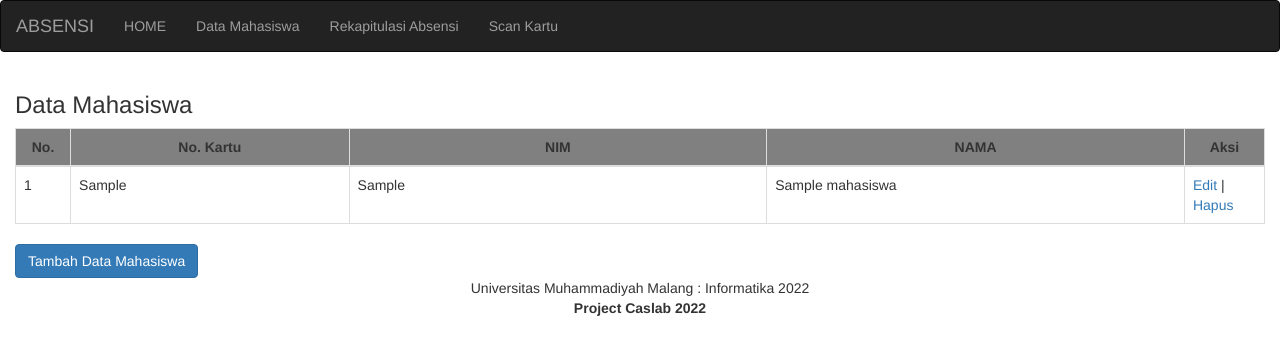
After one commit to n4siKvn1ng/absensi_rfid, a PHP site: page /datamahasiswa.php in a window 1280 px wide. The commit adds this page. Shown: the top 355 px of the page. Run offline with PHP 8.4, Linux system fonts and the light colour scheme; tables that the repository leaves empty or names only in its code hold one stand-in row (values such as "Sample post").

Commit message:
mengubah nama file baru

```diff
--- /dev/null
+++ b/datamahasiswa.php
@@ -0,0 +1,64 @@
+<!DOCTYPE html>
+<html>
+    <head>
+        <?php include "header.php"; ?>
+        <title>Data Mahasiswa</title>
+    </head>
+    <body>
+
+        <?php include "menu.php"; ?>
+
+        <!--ISI-->
+        <div class="container-fluid">
+            <h3>Data Mahasiswa</h3>
+            <table class="table table-bordered">
+            <thead>
+                <tr style="background-color: grey">
+                    <th style="width: 10px; text-align: center">No.</th>
+                    <th style="width: 200px; text-align: center">No. Kartu</th>
+                    <th style="width: 300px; text-align: center">NIM</th>
+                    <th style="width: 300px; text-align: center">NAMA</th>
+                    <th style="width: 5px; text-align: center">Aksi</th>
+                </tr>
+            </thead>
+            <tbody>
+
+                <?php
+                    // koneksi ke database
+                    include "koneksi.php";
+
+                    // baca data mahasiswa
+                    $sql = mysqli_query($konek, "select * from mahasiswa");
+                    $no = 0;
+                    while($data = mysqli_fetch_array($sql))
+                    {
+                        $no++;
+                ?>
+
+                <tr>
+                    <td> <?php echo $no; ?> </td>
+                    <td> <?php echo $data['nokartu']; ?> </td>
+                    <td> <?php echo $data['nim']; ?> </td>
+                    <td> <?php echo $data['nama']; ?> </td>
+
+
+                    <td>
+                        <a href="edit.php?id=<?php echo $data['id']; ?>" >
+                        Edit</a> | <a href="hapus.php?id=<?php echo $data['id']; ?>" >
+                        Hapus</a>
+                    </td>
+                </tr>
+
+                <?php } ?>
+            </tbody>
+
+
+            </table>
+
+            <!-- tombol tambah data mahasiswa -->
+            <a href="tambah.php"> <button class="btn btn-primary">Tambah Data Mahasiswa</button> </a>
+
+        </div>
+        <?php include "footer.php"; ?>
+    </body>
+</html>
--- a/menu.php
+++ b/menu.php
@@ -5,7 +5,7 @@
         </div>
         <ul class="nav navbar-nav">
             <li> <a href="index.php">HOME </a> </li>
-            <li> <a href="datakaryawan.php"> Data Mahasiswa </a> </li>
+            <li> <a href="datamahasiswa.php"> Data Mahasiswa </a> </li>
             <li> <a href="absensi.php"> Rekapitulasi Absensi </a> </li>
             <li> <a href="scan.php"> Scan Kartu </a> </li>
         </ul>
```
